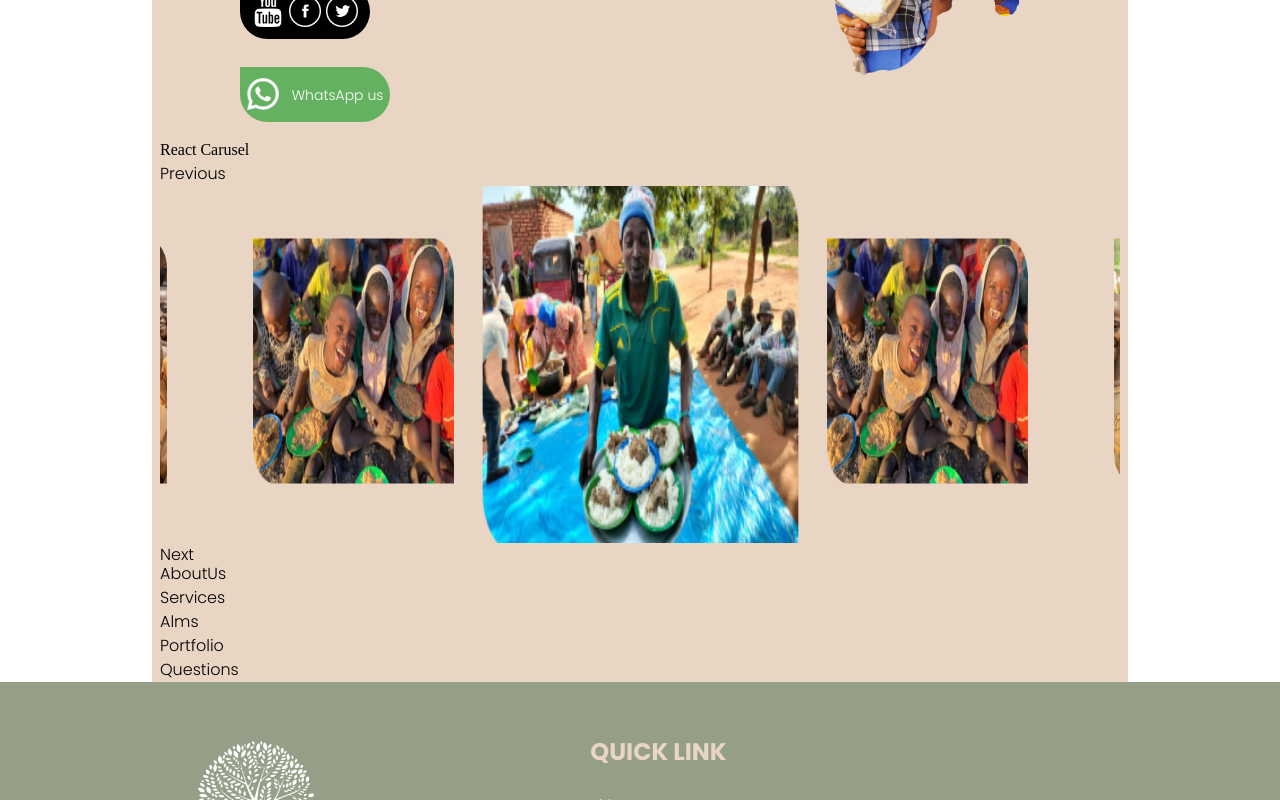
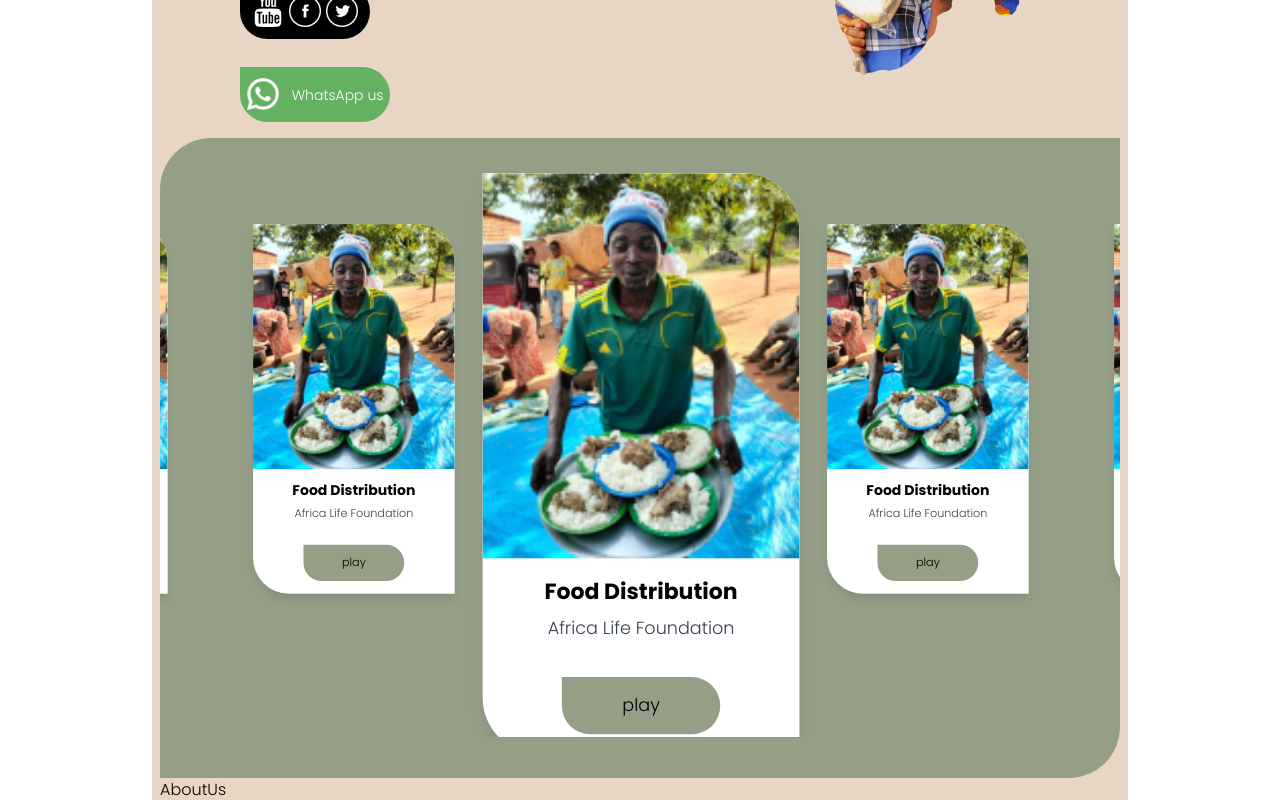
Before and after one commit to Ahmed-Abozied1/Alhaya-Website, a React (Create React App) app: page / in a window 1280 px wide. Shown: the part 540-1340 px from the top of the page. Built offline with nearby package versions, Linux system fonts and the light colour scheme; a web font is replaced by a local one.

Commit message:
add Scroll  Vedios section

```diff
--- a/package.json
+++ b/package.json
@@ -5,6 +5,7 @@
   "dependencies": {
     "@headlessui/react": "^1.7.13",
     "@heroicons/react": "^2.0.16",
+    "@mui/material": "^5.11.12",
     "@tailwindcss/line-clamp": "^0.4.2",
     "@testing-library/jest-dom": "^5.16.5",
     "@testing-library/react": "^13.4.0",
--- a/src/components/Home/ScrollVedios.js
+++ b/src/components/Home/ScrollVedios.js
@@ -1,69 +1,67 @@
-import { useState } from 'react';
-import Slider from 'react-slick';
-// import icons
+import { useState } from "react";
+import Slider from "react-slick";
 
-
-// import img1 from "../../HomeImages/ScrollVedioImage/img1.png";
-// import img2 from "../..//HomeImages/ScrollVedioImage/img2.png";
-// import img3 from "../..//HomeImages/ScrollVedioImage/img3.png";
-import { Vedios } from '../../Data/Vedios';
-
-
-
-
-
-
-
+import { Vedios } from "../../Data/Vedios";
+import ScrollCards from "../ScrollVedios";
 
 function ScrollVedios() {
   const [slideIndex, setSlideIndex] = useState(0);
 
   const settings = {
-    // dots: true,
+
     infinite: true,
     speed: 500,
     slidesToShow: 3,
     slidesToScroll: 1,
     autoplay: false,
     autoplaySpeed: 1000,
-    beforeChange: (current, next)=>setSlideIndex(next),
+    beforeChange: (current, next) => setSlideIndex(next),
     centerMode: true,
+    arrows: false,
 
-    // appendDots: (dots) => (
-    //   <div>
-    //     <ul style={{ margin: "0px" }}> {dots} </ul>
-    //   </div>
-    // ),
     customPaging: (current, next) => (
-      <div className={current === slideIndex ? 'dot dot-active' : 'dot'}>
-      </div>
+      <div className={current === slideIndex ? "dot dot-active" : "dot"}></div>
     ),
     responsive: [
       {
-        breakpoint: 768,
+        breakpoint: 1024,
+        settings: {
+          slidesToShow: 2,
+          slidesToScroll: 2,
+          infinite: true,
+        },
+      },
+      {
+        breakpoint: 600,
+        settings: {
+          slidesToShow: 2,
+          slidesToScroll: 2,
+          initialSlide: 2,
+        },
+      },
+      {
+        breakpoint: 480,
         settings: {
           slidesToShow: 1,
           slidesToScroll: 1,
-          dots: false,
-
-        }
-      }]
+        },
+      },
+    ],
   };
   return (
-    <div className="container">
-      <h2 className='header'> React Carusel</h2>
-        <div className="slider">
-      <Slider {...settings}>
-          {
-            Vedios.map((img, index)=>(
-              <div className={index === slideIndex ? 'slide slide-active': 'slide'} key={index}>
-                <img src={`/HomeImages/ScrollVedioImage/${img?.image}`} alt="" />
-              </div>
-            ))
-          }
-      </Slider>
-        </div>
-    </div>
+    <section className="h-auto   con  bg-navColor">
+      <div className="slider">
+        <Slider {...settings}>
+          {Vedios.map((img, index) => (
+            <div
+              className={index === slideIndex ? "slide slide-active" : "slide"}
+              key={index}
+            >
+<ScrollCards/>            </div>
+          ))}
+        </Slider>
+      </div>
+    </section>
   );
 }
 
--- /dev/null
+++ b/src/components/ScrollVedios.js
@@ -0,0 +1,26 @@
+import React from "react";
+
+const ScrollCard = () => {
+  return (
+    <div class="  mb-4 cardVedio  overflow-hidden shadow-lg bg-white">
+      <img
+        class=" imgg"
+        src="/HomeImages/ScrollVedioImage/img1.png"
+        alt="Sunset in the mountains"
+      />
+      <div class="px-6 py-4">
+        <div class="font-bold text-xl mb-2 flex justify-center">
+          Food Distribution
+        </div>
+        <p class="text-gray-700 text-base flex justify-center">
+          Africa Life Foundation
+        </p>
+      </div>
+      <div class="px-6 pt-4   flex justify-center">
+        <button className="bg-navColor playBtn ">play</button>{" "}
+      </div>
+    </div>
+  );
+};
+
+export default ScrollCard;
--- a/src/index.css
+++ b/src/index.css
@@ -63,24 +63,7 @@
   opacity: 1;
   transform: scale(1.1);
 }
-.arrow{
-  font-size: 30px;
-  padding: 5px 15px;
-  border-radius: 10px;
-  box-shadow: 0 0 5px 3px #ccc;
-  display: flex;
-  width: 50px;
-  position: absolute;
-  top: 200px;
-  /* z-index: 100; */
-  cursor: pointer;
-}
-.arrow-right{
-  right: 20px;
-}
-.arrow-left{
-  left: 20px;
-}
+
 .dot{
   width: 10px;
   height: 10px;
@@ -111,3 +94,29 @@
   width: 350px;
   height: 250px;
 }
+ .con{
+  height: 40rem;
+  display: flex;
+  justify-content: space-between;
+border-radius:   3.2rem 0 3.2rem;
+/* margin: 0 3rem 0 3rem; */
+
+}
+.imgg{
+  width: 100%;
+  height: 14rem;
+  max-width: 100%;
+  object-fit: cover;
+}
+.playBtn{
+  background: #959F87;
+border-radius: 0px 30px 30px 30px;
+width: 144px;
+height: 52px;
+}
+.cardVedio{
+  border-radius: 0  3.2rem 0;
+  width: 18rem;
+  height: 33rem;
+  margin-top:3rem ;
+}
```
Also changed, not shown: 1 other file (tests, documents, lock files or other folders).
